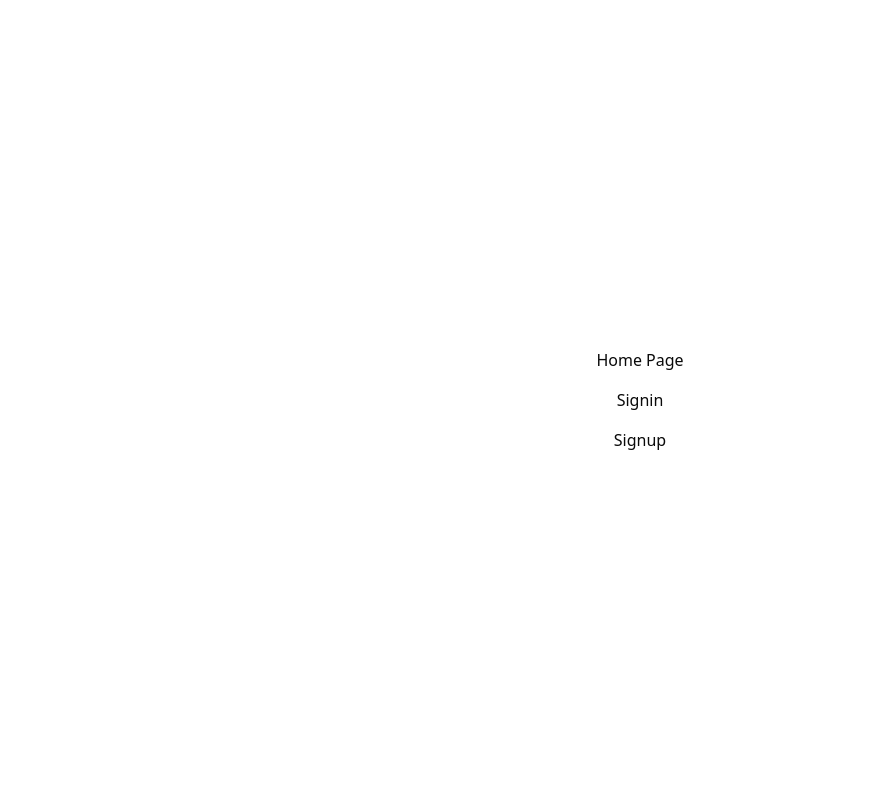
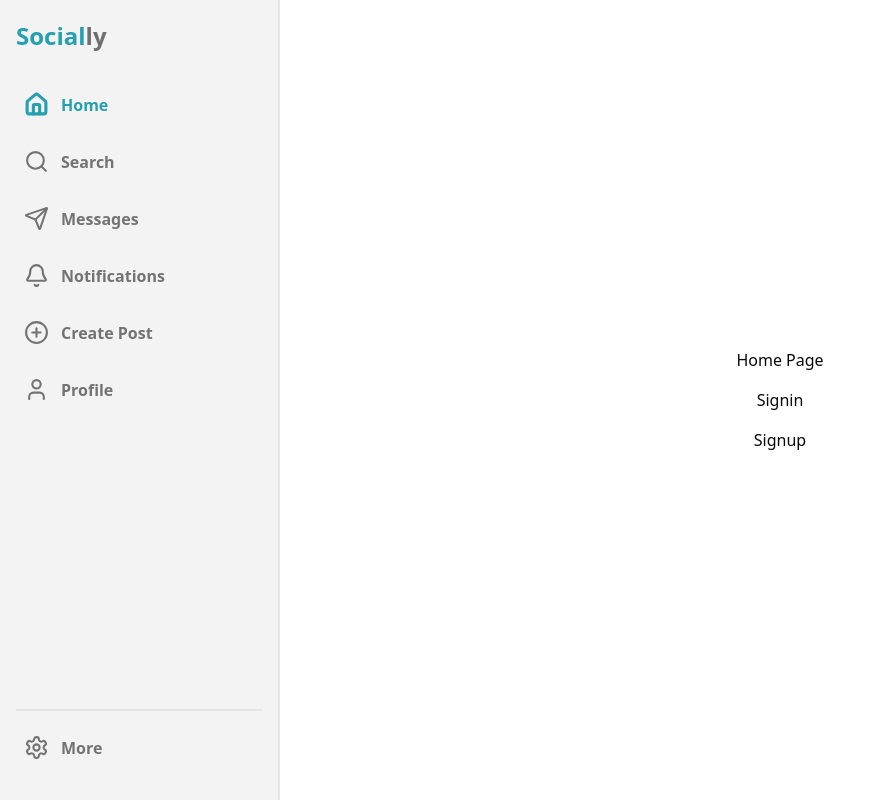
Before and after one commit to rishabh8n/socially-frontend, a React (Vite) app: page / in a window 1280 px wide. Shown: the whole page, without its empty margins (0-869 px from the left). Built offline with nearby package versions, Linux system fonts and the light colour scheme; no server answers.

Commit message:
add sidebar for desktop and bottom navigation bar for mobile

```diff
--- a/src/App.tsx
+++ b/src/App.tsx
@@ -11,6 +11,9 @@ import { ReactNode } from "react";
 import EmailVerificationPage from "./pages/EmailVerificationPage";
 import ForgotPasswordPage from "./pages/ForgotPasswordPage";
 import ResetPasswordPage from "./pages/ResetPasswordPage";
+import MainLayout from "./layout/MainLayout";
+import SearchPage from "./pages/SearchPage";
+import ProfilePage from "./pages/ProfilePage";
 
 const RedirectAuthenticated = ({ children }: { children: ReactNode }) => {
   const { isAuthenticated, user } = useUserStore();
@@ -48,9 +51,14 @@ function App() {
           <Route path="verify" element={<EmailVerificationPage />} />
           <Route path="forgot-password" element={<ForgotPasswordPage />} />
           <Route path="reset-password/:token" element={<ResetPasswordPage />} />
-          {/* <Route path="*" element={<Navigate to="/auth/signin" />} /> */}
+          <Route path="*" element={<Navigate to="/auth/signin" />} />
         </Route>
-        <Route path="/" element={<HomePage />} />
+        <Route path="/" element={<MainLayout />}>
+          <Route index element={<HomePage />} />
+          <Route path="search" element={<SearchPage />} />
+          <Route path="profile/:username" element={<ProfilePage />} />
+          <Route path="*" element={<>404</>} />
+        </Route>
       </Routes>
     </>
   );
--- /dev/null
+++ b/src/components/BottomNavigation.tsx
@@ -0,0 +1,73 @@
+import { cn } from "@/lib/utils";
+import { useUserStore } from "@/store/userStore";
+import {
+  CirclePlusIcon,
+  HomeIcon,
+  SearchIcon,
+  SendIcon,
+  UserIcon,
+} from "lucide-react";
+import { Link, useLocation } from "react-router";
+const BottomNavigation = () => {
+  const pathname = useLocation().pathname.split("/")[1];
+  const { user } = useUserStore();
+  return (
+    <div className="md:hidden absolute inset-x-0 bottom-0 h-24 grid grid-rows-[1fr,2.5fr,.5fr] grid-cols-5 place-items-center">
+      <div className="h-full bg-white row-start-2 row-span-2 col-start-1 col-span-5 rounded-t-2xl w-full shadow-[0_-1px_5px_0px_#0005]"></div>
+      <div className="h-full row-start-2 col-start-1 flex items-center justify-center">
+        <Link
+          to="/"
+          className={cn(
+            "p-3 hover:text-accent",
+            pathname === "" && "text-accent"
+          )}
+        >
+          <HomeIcon size={28} />
+        </Link>
+      </div>
+      <div className="h-full  row-start-2 col-start-2 flex items-center justify-center">
+        <Link
+          to="/search"
+          className={cn(
+            "p-3 hover:text-accent",
+            pathname === "search" && "text-accent"
+          )}
+        >
+          <SearchIcon size={28} />
+        </Link>
+      </div>
+      <div className="h-full row-start-1 row-span-2 col-start-3 flex items-center justify-center">
+        <Link
+          to="/create-post"
+          className="bg-black aspect-square w-14 h-14 rounded-[20px] rotate-45 flex items-center justify-center shadow-sm shadow-gray-800"
+        >
+          <CirclePlusIcon size={28} className="text-white -rotate-45" />
+        </Link>
+      </div>
+      <div className="h-full  row-start-2 col-start-4 flex items-center justify-center">
+        <Link
+          to="/messages"
+          className={cn(
+            "p-3 hover:text-accent",
+            pathname === "messages" && "text-accent"
+          )}
+        >
+          <SendIcon size={28} />
+        </Link>
+      </div>
+      <div className="h-full row-start-2 col-start-5 flex items-center justify-center">
+        <Link
+          to={`/profile/${user?.username ? user.username : ""}`}
+          className={cn(
+            "p-3 hover:text-accent",
+            pathname === "profile" && "text-accent"
+          )}
+        >
+          <UserIcon size={28} />
+        </Link>
+      </div>
+    </div>
+  );
+};
+
+export default BottomNavigation;
--- /dev/null
+++ b/src/components/DesktopSidebar.tsx
@@ -0,0 +1,92 @@
+import {
+  BellIcon,
+  CirclePlusIcon,
+  HomeIcon,
+  SearchIcon,
+  SendIcon,
+  SettingsIcon,
+  UserIcon,
+} from "lucide-react";
+import Logo from "./Logo";
+import { Link, useLocation } from "react-router";
+import { cn } from "@/lib/utils";
+import { useUserStore } from "@/store/userStore";
+
+const routes = [
+  {
+    href: "",
+    label: "Home",
+    icon: HomeIcon,
+  },
+  {
+    href: "search",
+    label: "Search",
+    icon: SearchIcon,
+  },
+  {
+    href: "messages",
+    label: "Messages",
+    icon: SendIcon,
+  },
+  {
+    href: "notifications",
+    label: "Notifications",
+    icon: BellIcon,
+  },
+  {
+    href: "create-post",
+    label: "Create Post",
+    icon: CirclePlusIcon,
+  },
+  {
+    href: "profile",
+    label: "Profile",
+    icon: UserIcon,
+  },
+];
+
+const DesktopSidebar = () => {
+  const pathname = useLocation().pathname.split("/")[1];
+  const { user } = useUserStore();
+  console.log(pathname);
+  return (
+    <div className="hidden relative md:flex flex-col min-w-[280px] max-w-[280px] h-screen overflow-hidden w-full bg-primary/5 text-muted-foreground border-r-2 border-separate p-4">
+      <div className="flex items-center gap-2 mt-1">
+        <Logo />
+      </div>
+      <div className="flex flex-col gap-4 mt-8 flex-grow basis-full">
+        {routes.map((route, index) => (
+          <Link
+            to={
+              route.href === "profile"
+                ? `/${route.href}/${user?.username ? user.username : ""}`
+                : `/${route.href}`
+            }
+            className={cn(
+              "flex items-center gap-3 hover:bg-accent/10 p-2 rounded-md font-semibold",
+              pathname === route.href && "font-bold text-accent"
+            )}
+            key={index}
+          >
+            <route.icon
+              size={25}
+              className={cn(
+                pathname === route.href && "font-bold text-accent stroke-[3px]"
+              )}
+            />
+            {route.label}
+          </Link>
+        ))}
+      </div>
+
+      <div className="border-t-2 py-4 border-separate">
+        <button className="flex items-center gap-3 hover:bg-accent/10 p-2 rounded-md font-semibold w-full">
+          <SettingsIcon size={25} />
+          <span>More</span>
+        </button>
+      </div>
+    </div>
+  );
+};
+
+export default DesktopSidebar;
--- /dev/null
+++ b/src/components/Logo.tsx
@@ -0,0 +1,22 @@
+import { cn } from "@/lib/utils";
+import { Link } from "react-router";
+
+interface LogoProps {
+  fontSize?: string;
+  iconSize?: number;
+}
+
+const Logo = ({ fontSize = "text-2xl", iconSize = 20 }: LogoProps) => {
+  return (
+    <Link
+      to="/"
+      className={cn("font-extrabold flex items-center gap-2", fontSize)}
+    >
+      <span className="text-accent">
+        Social<span className="text-primary/60">ly</span>
+      </span>
+    </Link>
+  );
+};
+
+export default Logo;
--- a/src/index.css
+++ b/src/index.css
@@ -31,9 +31,10 @@
 
     --muted-foreground: 0 0% 45.1%;
 
-    --accent: 0 0% 96.1%;
+    --accent: 187 65% 42%;
 
-    --accent-foreground: 0 0% 9%;
+
+    --accent-foreground: 174 55% 92%;
 
     --destructive: 0 84.2% 60.2%;
 
--- /dev/null
+++ b/src/layout/MainLayout.tsx
@@ -0,0 +1,17 @@
+import BottomNavigation from "@/components/BottomNavigation";
+import DesktopSidebar from "@/components/DesktopSidebar";
+import { Outlet } from "react-router";
+
+const MainLayout = () => {
+  return (
+    <div className="flex h-screen">
+      <DesktopSidebar />
+      <div className="flex flex-col flex-1 min-h-screen">
+        <Outlet />
+      </div>
+      <BottomNavigation />
+    </div>
+  );
+};
+
+export default MainLayout;
--- a/src/pages/HomePage.tsx
+++ b/src/pages/HomePage.tsx
@@ -13,6 +13,7 @@ const HomePage = () => {
         <>
           <h1 className="text-3xl font-bold">Hola, {user.username}</h1>
           <p>{user.email}</p>
+          <Link to={`/profile/${user.username}`}>Profile</Link>
           <Button onClick={handleSignout}>Sign out</Button>
         </>
       ) : (
--- /dev/null
+++ b/src/pages/ProfilePage.tsx
@@ -0,0 +1,5 @@
+const ProfilePage = () => {
+  return <div>ProfilePage</div>;
+};
+
+export default ProfilePage;
--- /dev/null
+++ b/src/pages/SearchPage.tsx
@@ -0,0 +1,5 @@
+const SearchPage = () => {
+  return <div>SearchPage</div>;
+};
+
+export default SearchPage;
```
